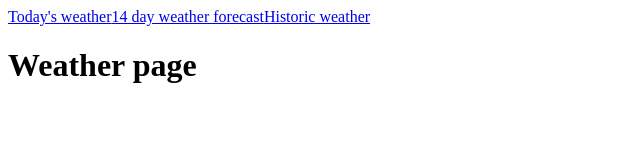
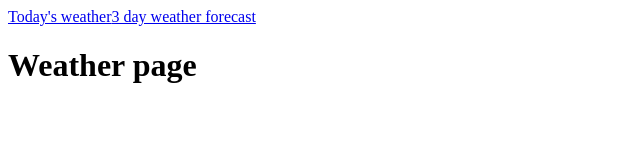
Before and after one commit to trisdauvergne/nextjs-weather, a Next.js app: page /results in a window 1280 px wide. Shown: the top 160 px of the page, without its empty margins (0-640 px from the left). Built offline with nearby package versions, Linux system fonts and the light colour scheme.

Commit message:
Removed historic component and link as usage is limited in API plan

```diff
--- a/components/WeatherNavbar.js
+++ b/components/WeatherNavbar.js
@@ -4,8 +4,7 @@ const WeatherNavbar = () => {
   return (
     <div>
         <Link href="/results/current"><a>Today&apos;s weather</a></Link>
-        <Link href="/results/forecasted"><a>14 day weather forecast</a></Link>
-        <Link href="/results/historic"><a>Historic weather</a></Link>
+        <Link href="/results/forecasted"><a>3 day weather forecast</a></Link>
       </div>
   );
 }
```
Also changed, not shown: pages/results/historic.js (deleted, +0 -11 lines).
